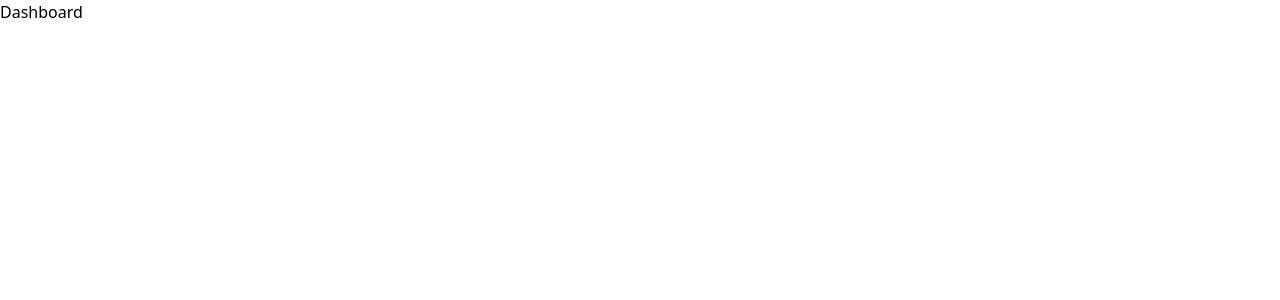
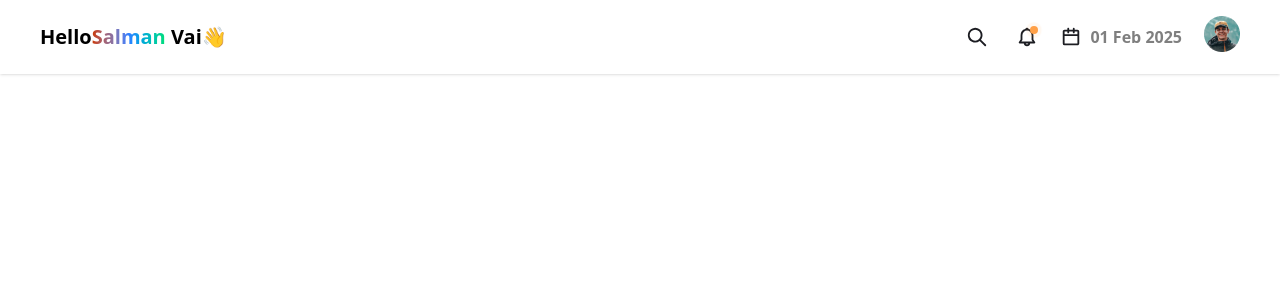
Before and after one commit to Hablu-Programmer-Team/HP-Team, a React (Vite) app: page /dashboard in a window 1280 px wide. Shown: the top 300 px of the page. Built offline with nearby package versions, Linux system fonts and the light colour scheme.

Commit message:
search done

```diff
--- a/src/components/pages/dashboard.tsx
+++ b/src/components/pages/dashboard.tsx
@@ -1,2 +1,3 @@
+import { Navbar } from "../team/Hasib";
 
-export const Dashboard = () => <div>Dashboard</div>;
+export const Dashboard = () => <div><Navbar/></div>;
--- a/src/components/team/Hasib/items.tsx
+++ b/src/components/team/Hasib/items.tsx
@@ -1,9 +1,9 @@
-import { FC, useState } from "react";
-import { CalendarIcon, SearchIcon } from "./icons";
+import { FC } from "react";
+import { CalendarIcon } from "./icons";
 import { NotificationMenu } from "./notificationmenu";
 
 export const Items: FC = () => {
-  const [showSearch, setShowSearch] = useState(false);
+
 
   const currentDate = new Date().toLocaleDateString("en-GB", {
     day: "2-digit",
@@ -13,18 +13,7 @@ export const Items: FC = () => {
 
   return (
     <div className="flex items-center space-x-[10px] lg:space-x-[22px]">
-      {/* Search Button */}
-      <button onClick={() => setShowSearch(!showSearch)} className="cursor-pointer">
-        <SearchIcon className="group hover:scale-110" />
-      </button>
-      {showSearch && (
-        <input
-          type="text"
-          placeholder="Search..."
-          className="w-[120px] sm:w-[180px] md:w-[200px] border border-gray-300 shadow rounded-md px-3 py-1 text-sm outline-none transition-all duration-300 ease-in-out opacity-100 scale-105"
 
-        />
-      )}
       <NotificationMenu />
 
       {/* Calendar Section */}
--- a/src/components/team/Hasib/navbar.tsx
+++ b/src/components/team/Hasib/navbar.tsx
@@ -2,6 +2,8 @@ import { FC } from "react";
 
 import { ProfileMenu } from "./profilemenu";
 import { Items } from "./items";
+import { SearchItem } from "./searchitem";
+
 
 export const Navbar: FC = () => (
 
@@ -17,6 +19,7 @@ export const Navbar: FC = () => (
     {/* Navbar Icon & Profile */}
 
     <div className="flex items-center space-x-[10px] lg:space-x-[22px]">
+      <SearchItem/>
       <Items />
       <ProfileMenu />
     </div>
--- a/src/components/team/Hasib/notificationmenu.tsx
+++ b/src/components/team/Hasib/notificationmenu.tsx
@@ -1,5 +1,6 @@
 import { FC } from "react";
 import { NotificationIcon } from "./icons";
+
 
 export const NotificationMenu: FC = () => (
   <div className="relative flex items-center">
--- /dev/null
+++ b/src/components/team/Hasib/searchitem.tsx
@@ -0,0 +1,17 @@
+import { FC } from "react";
+import { SearchIcon } from "./icons";
+
+export const SearchItem: FC = () => (
+  <div className="flex items-center justify-center">
+    <form className="relative mx-auto flex">
+      <input
+        type="search"
+        className="text-xs peer cursor-pointer relative z-10 h-8 w-6 focus:outline-slate-300/50 focus:outline-1  pr-6  focus:rounded focus:w-full focus:cursor-text focus:px-3 "
+        placeholder="Typing..."
+      />
+      <button className="absolute top-0 right-0  bottom-0 my-auto h-8 w-10 px-3 rounded peer-focus:relative ">
+        <SearchIcon />
+      </button>
+    </form>
+  </div>
+);
```
